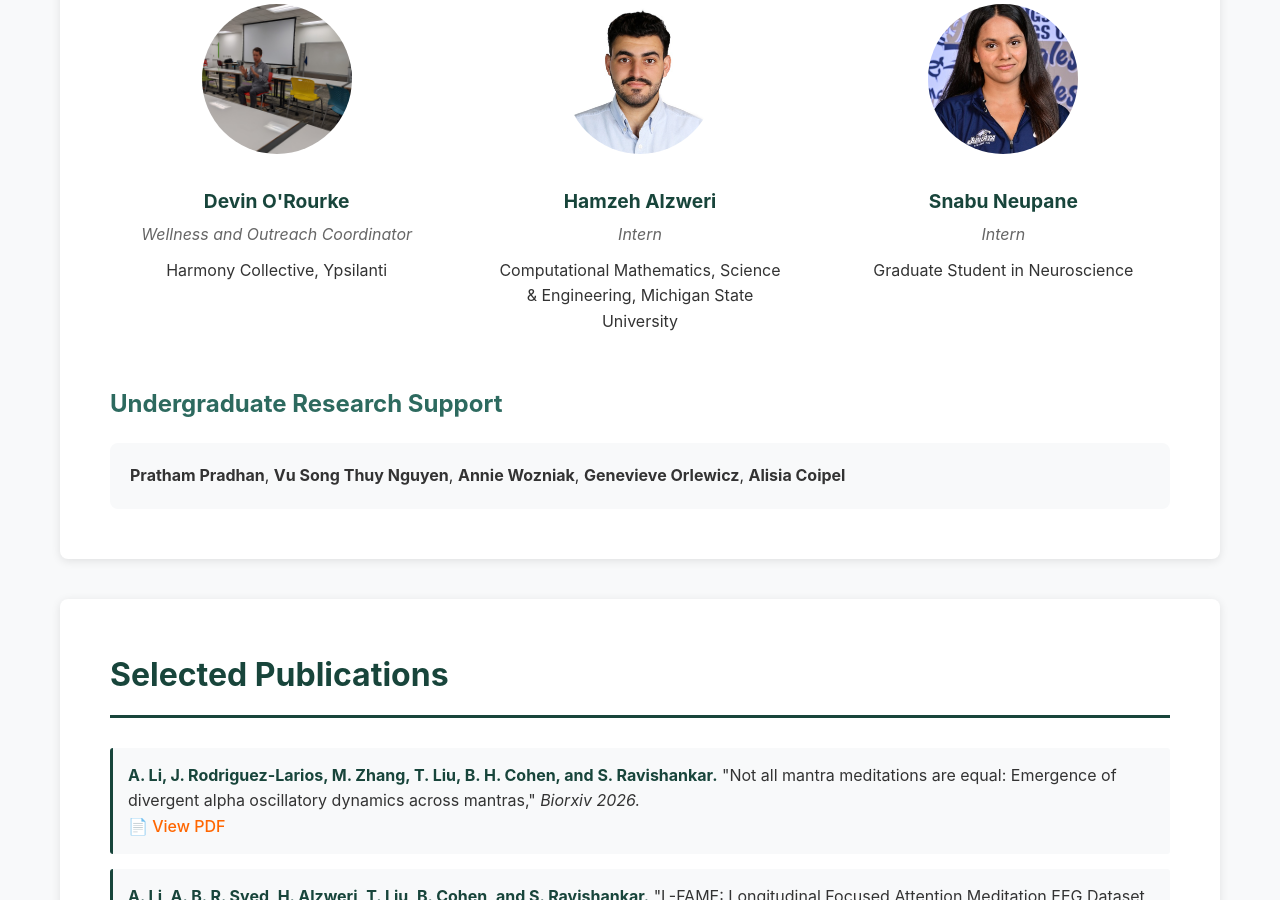
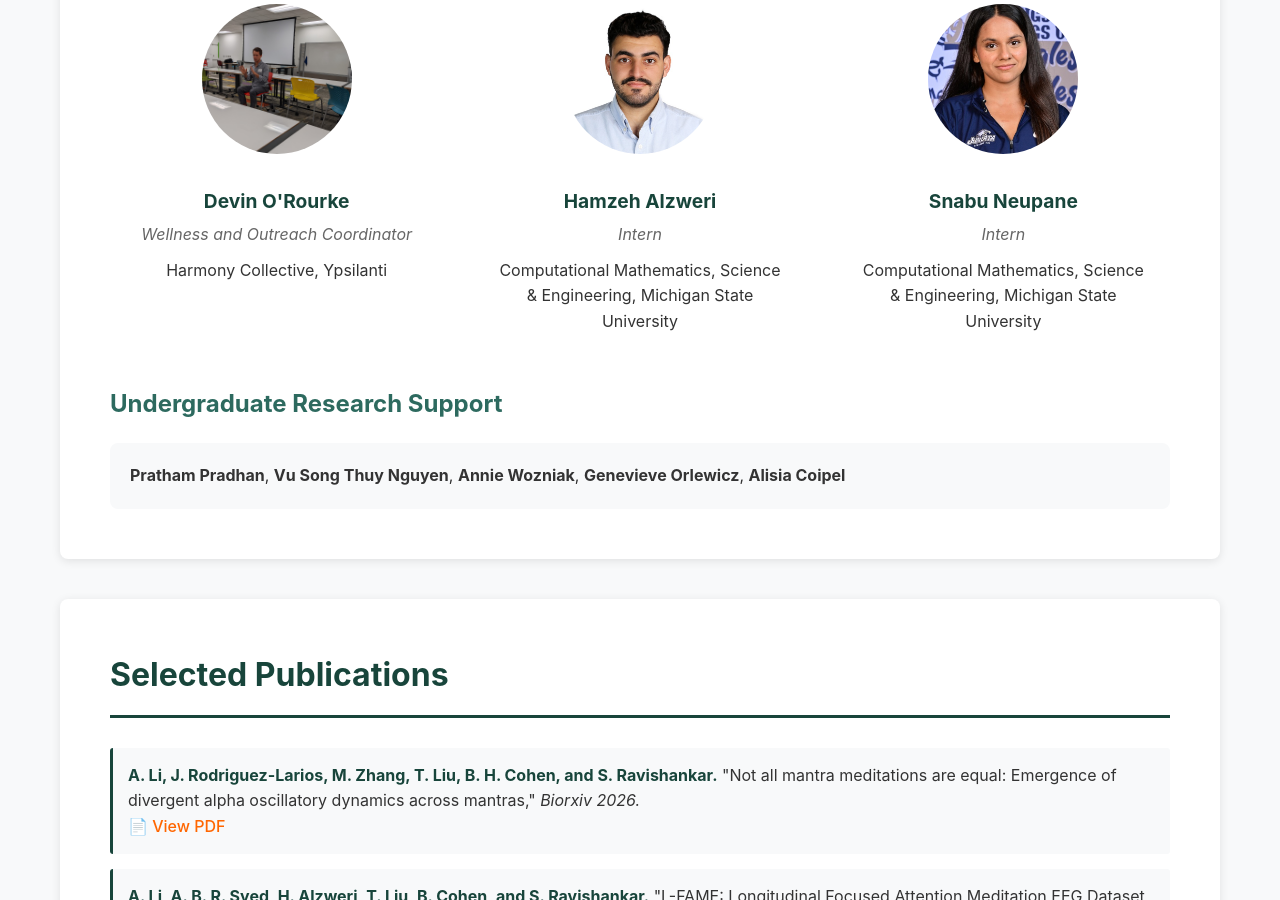
Before and after one commit to dans-om/dans-om.github.io, a Jekyll site: the page built from index.md, in a window 1280 px wide and 900 px high, scrolled down 4128 px. Built offline with Jekyll 4.4.1, drawn with Linux system fonts in a browser that asks for light colours.

Commit message:
Update team.yml

```diff
--- a/_data/team.yml
+++ b/_data/team.yml
@@ -40,7 +40,7 @@
 
 - name: Snabu Neupane
   role: Intern
-  department: Graduate Student in Neuroscience
+  department: Computational Mathematics, Science & Engineering, Michigan State University
   category: Lab Member
   image: /images/team/Snabu_Neupane_pfp.png
 
```
